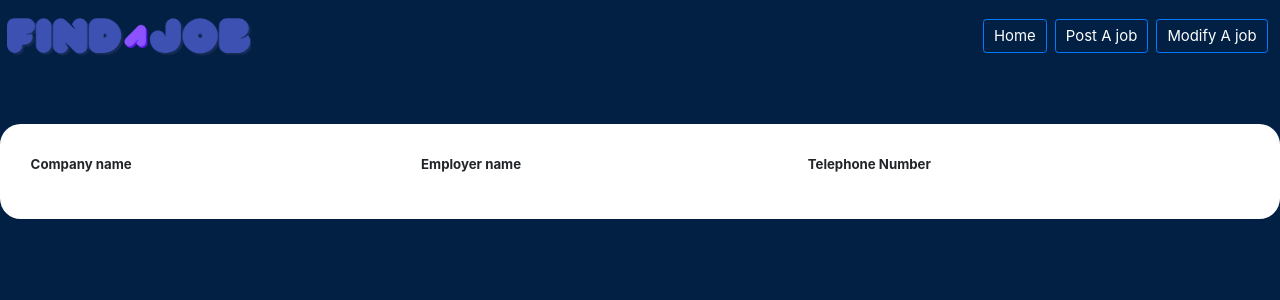
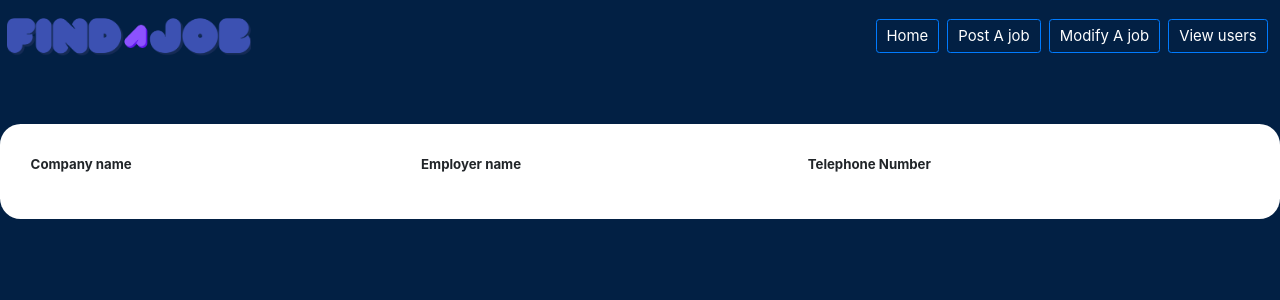
Before and after one commit to mohhef/FindAJob, a PHP site: page /contact.php in a window 1280 px wide. Shown: the top 300 px of the page. Run offline with PHP 8.4, Linux system fonts and the light colour scheme; data that the repository does not hold is empty; some libraries are stand-ins or nearby versions.

Commit message:
Added styling modification to new page View all users and added button to access the page

```diff
--- a/main/header.php
+++ b/main/header.php
@@ -23,6 +23,17 @@
       <script src="js/bootbox.locales.min.js"></script>
     <?php }
     elseif(basename($_SERVER['PHP_SELF']) == 'contact.php'){
+      ?>
+      <script src="js/jquery-3.31.js"></script>
+      <script src="js/bootstrap.min.js"></script>
+      <script src="js/jquery.dataTables.min.js"></script>
+      <script src="https://cdn.datatables.net/responsive/2.2.3/js/dataTables.responsive.min.js"></script>
+      <script src="js/dataTables.bootstrap4.min.js"></script>
+      <script src="js/ColReorderWithResize.js"></script>
+      <script src="js/bootbox.min.js"></script>
+      <script src="js/bootbox.locales.min.js"></script>
+    <?php }
+    elseif(basename($_SERVER['PHP_SELF']) == 'view_users.php'){
       ?>
       <script src="js/jquery-3.31.js"></script>
       <script src="js/bootstrap.min.js"></script>
@@ -59,6 +70,14 @@
       <link rel="stylesheet" href="css/dataTables.bootstrap4.min.css">
       <!--  <link rel="stylesheet" type="text/css" href="../../inventory/style/main.css" /> -->
       <link rel="stylesheet" type="text/css" href="https://cdn.datatables.net/responsive/2.2.3/css/responsive.dataTables.min.css" />
+    <?php }
+    elseif(basename($_SERVER['PHP_SELF']) == 'view_users.php'){
+      ?>
+      <link rel="stylesheet" href="css/4.1.3bootstrap.css">
+      <link rel="stylesheet" type="text/css" href="css/maindata.css" />
+      <link rel="stylesheet" href="css/dataTables.bootstrap4.min.css">
+      <!--  <link rel="stylesheet" type="text/css" href="../../inventory/style/main.css" /> -->
+      <link rel="stylesheet" type="text/css" href="https://cdn.datatables.net/responsive/2.2.3/css/responsive.dataTables.min.css" />
     <?php }?>
 </head>
 
@@ -78,6 +97,9 @@
     <div class="col-md-1-auto" id="change1">
       <a class="btn btn-outline-primary" href="view_job.php" id="pipeview">Modify A job</a>
     </div>
+    <div class="col-md-1-auto" id="change1">
+      <a class="btn btn-outline-primary" href="view_users.php" id="pipeview">View users</a>
+    </div>
     <div class="col-md-1-auto" id="change2">
     </div>
   </div>
```
